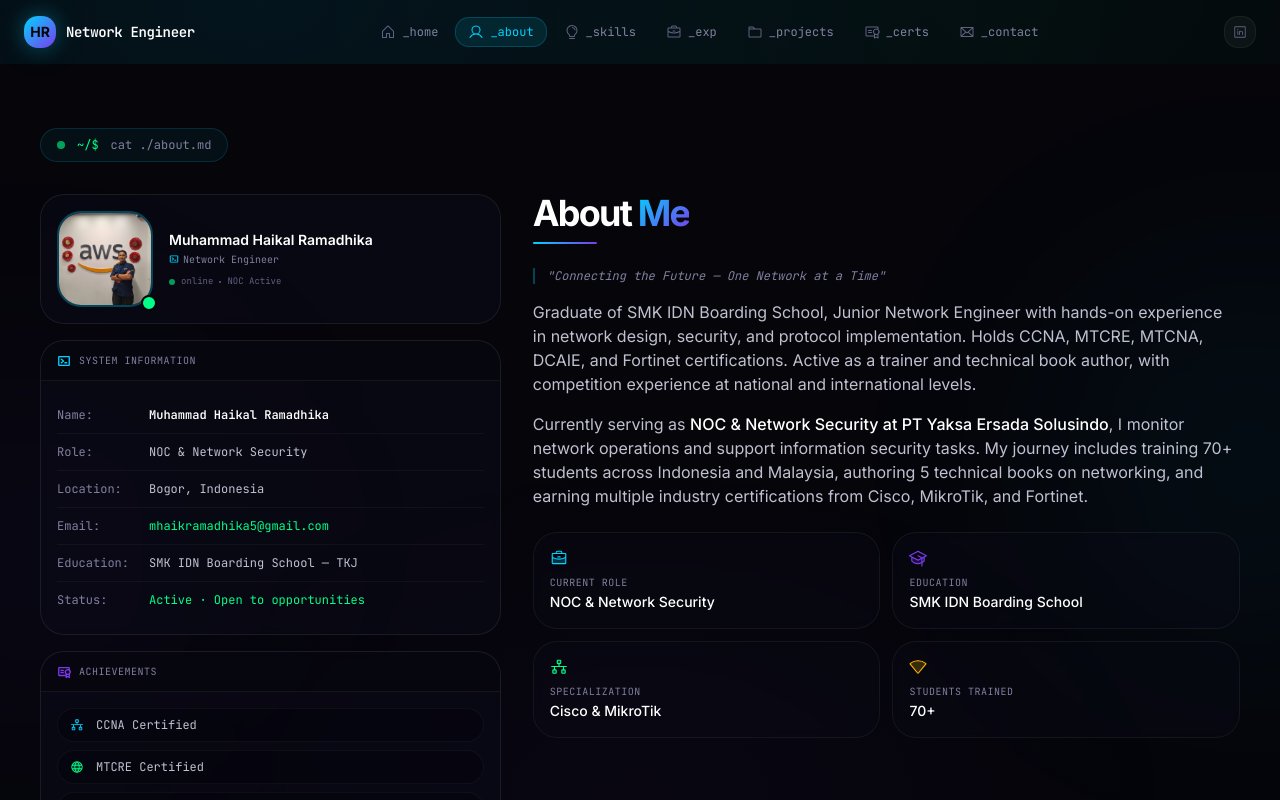
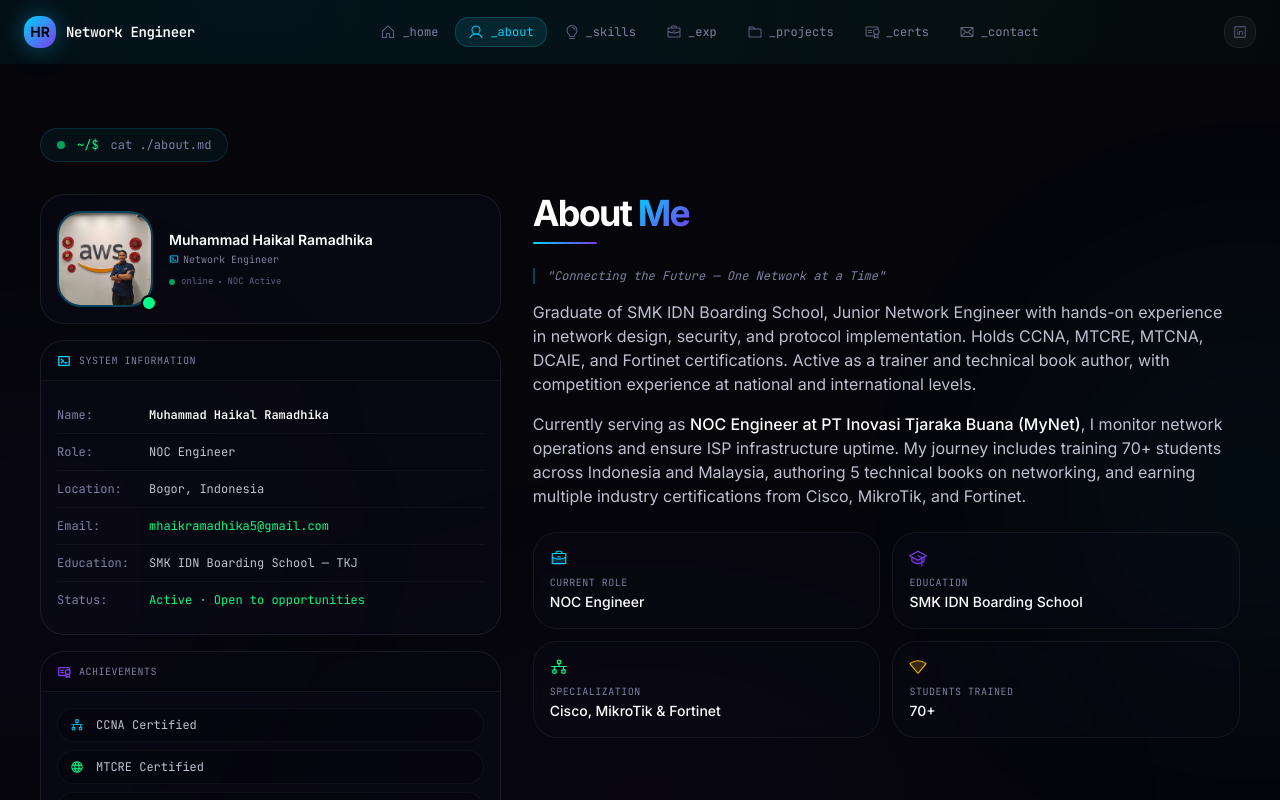
Before and after one commit to hafizhmaulidan15/web-portfolio-haikal, a React (Vite) app: page /about in a window 1280 px wide. Shown: the top 800 px of the page. Built offline with nearby package versions, Linux system fonts and the light colour scheme.

Commit message:
update: NOC Engineer role, DMVPN/MPLS skills, Fortinet certs, 1000pg CCNP book, FCA achievement

```diff
--- a/src/components/About.jsx
+++ b/src/components/About.jsx
@@ -7,7 +7,7 @@
 const About = () => {
     const systemInfo = [
         { label: 'Name', value: 'Muhammad Haikal Ramadhika' },
-        { label: 'Role', value: 'NOC & Network Security' },
+        { label: 'Role', value: 'NOC Engineer' },
         { label: 'Location', value: 'Bogor, Indonesia' },
         { label: 'Email', value: profileData.email },
         { label: 'Education', value: 'SMK IDN Boarding School — TKJ' },
@@ -139,8 +139,8 @@
                                 </p>
                                 <p>{profileData.about}</p>
                                 <p>
-                                    Currently serving as <span className="text-foreground font-medium">NOC & Network Security at PT Yaksa Ersada Solusindo</span>,
-                                    I monitor network operations and support information security tasks. My journey includes training 70+ students
+                                    Currently serving as <span className="text-foreground font-medium">NOC Engineer at PT Inovasi Tjaraka Buana (MyNet)</span>,
+                                    I monitor network operations and ensure ISP infrastructure uptime. My journey includes training 70+ students
                                     across Indonesia and Malaysia, authoring 5 technical books on networking, and earning multiple industry
                                     certifications from Cisco, MikroTik, and Fortinet.
                                 </p>
@@ -154,9 +154,9 @@
                             className="grid grid-cols-2 gap-3"
                         >
                             {[
-                                { icon: Briefcase, label: 'Current Role', value: 'NOC & Network Security', color: 'text-primary' },
+                                { icon: Briefcase, label: 'Current Role', value: 'NOC Engineer', color: 'text-primary' },
                                 { icon: GraduationCap, label: 'Education', value: 'SMK IDN Boarding School', color: 'text-accent-purple' },
-                                { icon: Network, label: 'Specialization', value: 'Cisco & MikroTik', color: 'text-accent-green' },
+                                { icon: Network, label: 'Specialization', value: 'Cisco, MikroTik & Fortinet', color: 'text-accent-green' },
                                 { icon: WifiHigh, label: 'Students Trained', value: '70+', color: 'text-accent-amber' },
                             ].map((item, idx) => (
                                 <div key={idx} className="p-4 rounded-xl border border-white/[0.06] bg-surface/40 backdrop-blur-sm">
--- a/src/data/profileData.js
+++ b/src/data/profileData.js
@@ -16,7 +16,7 @@
   {
     icon: 'briefcase',
     title: 'Current role',
-    description: 'Network Security Engineer — Yaksa Ersada Solusindo',
+    description: 'NOC Engineer — PT Inovasi Tjaraka Buana (MyNet)',
     color: 'text-primary',
     bg: 'bg-primary/10',
     glow: 'border-glow-top-cyan'
@@ -52,25 +52,26 @@
   { text: 'MTCRE Certified', icon: 'router', color: 'text-accent-green' },
   { text: 'Technical Author', icon: 'book', color: 'text-accent-purple' },
   { text: 'APJC NetAcad Riders 2024', icon: 'training', color: 'text-accent-amber' },
+  { text: 'FCA Certified', icon: 'shield', color: 'text-primary' },
 ];
 
 export const experiences = [
   // --- KERJA / MAGANG ---
   {
-    title: 'Network Security Engineer',
-    company: 'Yaksa Ersada Solusindo',
-    location: 'Kota Tangerang, Banten',
-    date: 'Jul 2025 - Present',
-    description: 'Internship role focusing on network operations and security. Tasks include monitoring network performance (NOC duties), handling incident tickets, and assisting in security-related configurations such as access control and web filtering.',
-    type: 'magang',
+    title: 'NOC Engineer',
+    company: 'PT Inovasi Tjaraka Buana (MyNet)',
+    location: 'Bandung, Jawa Barat',
+    date: 'Feb 2026 - Present',
+    description: 'NOC Engineering role focusing on network monitoring, incident management, and maintaining ISP infrastructure uptime. Handles network troubleshooting, configuration changes, and coordinates with field teams for service restoration.',
+    type: 'full-time',
     category: 'work',
     icon: 'shield',
     color: 'primary',
     metrics: [
       { value: '24/7', label: 'monitoring', color: 'text-primary' },
-      { value: '99%', label: 'uptime', color: 'text-accent-green' }
+      { value: '99.9%', label: 'uptime target', color: 'text-accent-green' }
     ],
-    pillars: ['Network Ops', 'Firewalls', 'Access Lists', 'Incident Response']
+    pillars: ['Network Monitoring', 'Incident Management', 'ISP Infrastructure', 'Troubleshooting']
   },
   {
     title: 'Network Administrator',
@@ -295,6 +296,8 @@
       { name: 'OSPF & EIGRP', icon: 'route', context: 'Dynamic routing protocol configuration, optimization, and troubleshooting.', project: 'CCNA Certification' },
       { name: 'DHCP & NAT', icon: 'server', context: 'DHCP server configuration, NAT/PAT for IP address conservation and network access.', project: 'CCNA Certification' },
       { name: 'Network Security', icon: 'lock', context: 'Port security, DHCP snooping, dynamic ARP inspection, and basic firewall concepts.', project: 'CCNA Certification' },
+      { name: 'DMVPN', icon: 'vpn', context: 'Dynamic Multipoint VPN configuration, mGRE, NHRP, and routing over DMVPN tunnels.', project: 'CCNP Certification' },
+      { name: 'MPLS', icon: 'route', context: 'MPLS label switching, LDP, VPNv4, and MPLS Layer 3 VPN configuration.', project: 'CCNP Certification' },
     ]
   },
   {
@@ -393,7 +396,7 @@
     role: 'Author',
     roleType: 'individual',
     category: 'books',
-    description: 'A 500+ page lab-based book on advanced Cisco networking for CCNP certification preparation. Still in development.',
+    description: 'A 1000+ page lab-based book on advanced Cisco networking for CCNP certification preparation. Still in development.',
     responsibilities: [
       'Writing advanced routing and switching content.',
       'Designing complex multi-protocol lab scenarios.',
@@ -450,6 +453,13 @@
   { title: 'Fortinet Certified Fundamentals in Cybersecurity (FCF)', org: 'Fortinet', date: 'Jul 2025', icon: 'fortinet', color: 'text-error', bg: 'bg-error/10' },
   { title: 'FCF — Getting Started in Cybersecurity 3.0', org: 'Fortinet', date: 'Jul 2025', icon: 'fortinet', color: 'text-error', bg: 'bg-error/10' },
   { title: 'FCF — Introduction to the Threat Landscape 3.0', org: 'Fortinet', date: 'Jul 2025', icon: 'fortinet', color: 'text-error', bg: 'bg-error/10' },
+  { title: 'FortiGate Administrator', org: 'Fortinet', date: 'Jul 2025', icon: 'fortinet', color: 'text-error', bg: 'bg-error/10' },
+  { title: 'FCSS SD-WAN Architect', org: 'Fortinet', date: 'Jul 2025', icon: 'fortinet', color: 'text-error', bg: 'bg-error/10' },
+  { title: 'FCSS Enterprise Firewall', org: 'Fortinet', date: 'Jul 2025', icon: 'fortinet', color: 'text-error', bg: 'bg-error/10' },
+  { title: 'FortiAnalyzer Administrator', org: 'Fortinet', date: 'Jul 2025', icon: 'fortinet', color: 'text-error', bg: 'bg-error/10' },
+  { title: 'FortiManager Administrator', org: 'Fortinet', date: 'Jul 2025', icon: 'fortinet', color: 'text-error', bg: 'bg-error/10' },
+  { title: 'FortiProxy Administrator', org: 'Fortinet', date: 'Jul 2025', icon: 'fortinet', color: 'text-error', bg: 'bg-error/10' },
+  { title: 'FortiClient EMS Administrator', org: 'Fortinet', date: 'Jul 2025', icon: 'fortinet', color: 'text-error', bg: 'bg-error/10' },
   { title: 'AI Solutions on Cisco Infrastructure Essentials (DCAIE)', org: 'Cisco', date: 'Apr 2025', icon: 'ai', color: 'text-primary', bg: 'bg-primary/10' },
   { title: 'Cisco Certified Network Associate (CCNA)', org: 'Cisco', date: 'Apr 2025', icon: 'cisco', color: 'text-primary', bg: 'bg-primary/10' },
   { title: 'Network Addressing and Basic Troubleshooting', org: 'Cisco', date: 'Feb 2025', icon: 'cisco', color: 'text-primary', bg: 'bg-primary/10' },
```
